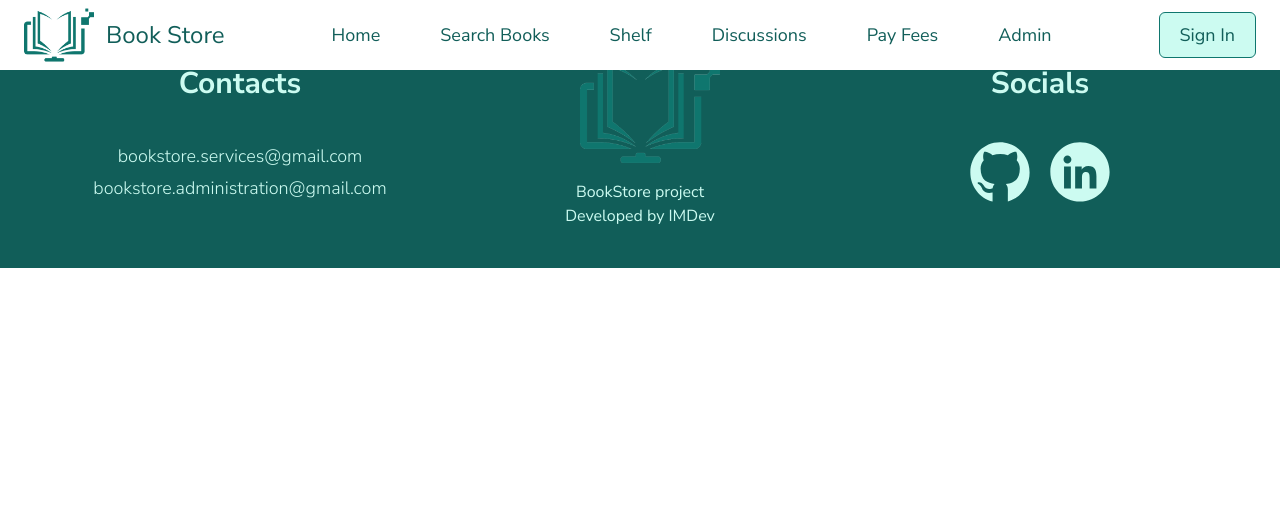
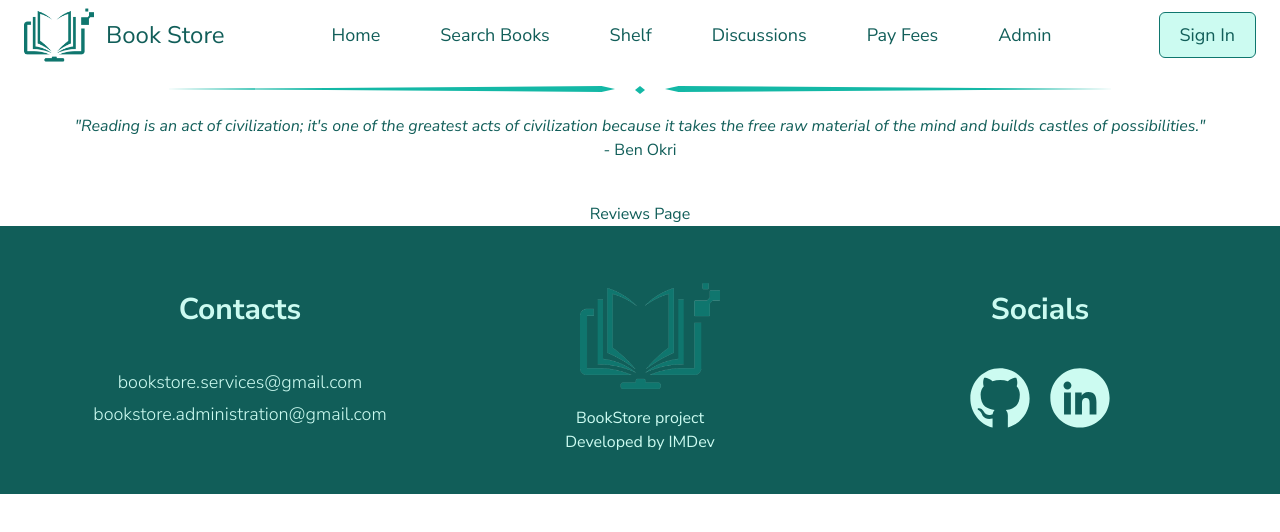
Before and after one commit to Mspawan/BookStore_FullStack_fork, a React (Vite) app in the folder frontend/: page /reviews/1 in a window 1280 px wide. Shown: the top 532 px of the page. Built offline with nearby package versions, Linux system fonts and the light colour scheme.

Commit message:
Small refactor

```diff
--- a/frontend/src/components/pages/admin/AdminPage.tsx
+++ b/frontend/src/components/pages/admin/AdminPage.tsx
@@ -4,7 +4,7 @@
 
     return (
 
-        <section className="absolute top-[70px] w-full flex flex-col items-center gap-10">
+        <section className="mt-[70px] w-full flex flex-col items-center gap-10">
 
             <Quote quoteId={5} />
 
--- a/frontend/src/components/pages/book/BookPage.tsx
+++ b/frontend/src/components/pages/book/BookPage.tsx
@@ -4,7 +4,7 @@
 
     return (
 
-        <section className="absolute top-[70px] w-full flex flex-col items-center gap-10">
+        <section className="mt-[70px] w-full flex flex-col items-center gap-10">
 
             <Quote quoteId={6} />
 
--- a/frontend/src/components/pages/discussions/DiscussionsPage.tsx
+++ b/frontend/src/components/pages/discussions/DiscussionsPage.tsx
@@ -4,7 +4,7 @@
 
     return (
 
-        <section className="absolute top-[70px] w-full flex flex-col items-center gap-10">
+        <section className="mt-[70px] w-full flex flex-col items-center gap-10">
 
             <Quote quoteId={3} />
 
--- a/frontend/src/components/pages/payment/PaymentPage.tsx
+++ b/frontend/src/components/pages/payment/PaymentPage.tsx
@@ -4,7 +4,7 @@
 
     return (
 
-        <section className="absolute top-[70px] w-full flex flex-col items-center gap-10">
+        <section className="mt-[70px] w-full flex flex-col items-center gap-10">
 
             <Quote quoteId={4} />
 
--- a/frontend/src/components/pages/reviews/ReviewsPage.tsx
+++ b/frontend/src/components/pages/reviews/ReviewsPage.tsx
@@ -4,11 +4,11 @@
 
     return (
 
-        <section className="absolute top-[70px] w-full flex flex-col items-center gap-10">
+        <section className="mt-[70px] w-full flex flex-col items-center gap-10">
 
             <Quote quoteId={7} />
 
-            Book Page
+            Reviews Page
 
         </section>
 
--- a/frontend/src/components/pages/search/SearchPage.tsx
+++ b/frontend/src/components/pages/search/SearchPage.tsx
@@ -4,7 +4,7 @@
 
     return (
 
-        <section className="absolute top-[70px] w-full flex flex-col items-center gap-10">
+        <section className="mt-[70px] w-full flex flex-col items-center gap-10">
 
             <Quote quoteId={1} />
 
--- a/frontend/src/components/pages/shelf/ShelfPage.tsx
+++ b/frontend/src/components/pages/shelf/ShelfPage.tsx
@@ -4,7 +4,7 @@
 
     return (
 
-        <section className="absolute top-[70px] w-full flex flex-col items-center gap-10">
+        <section className="mt-[70px] w-full flex flex-col items-center gap-10">
 
             <Quote quoteId={2} />
 
```
